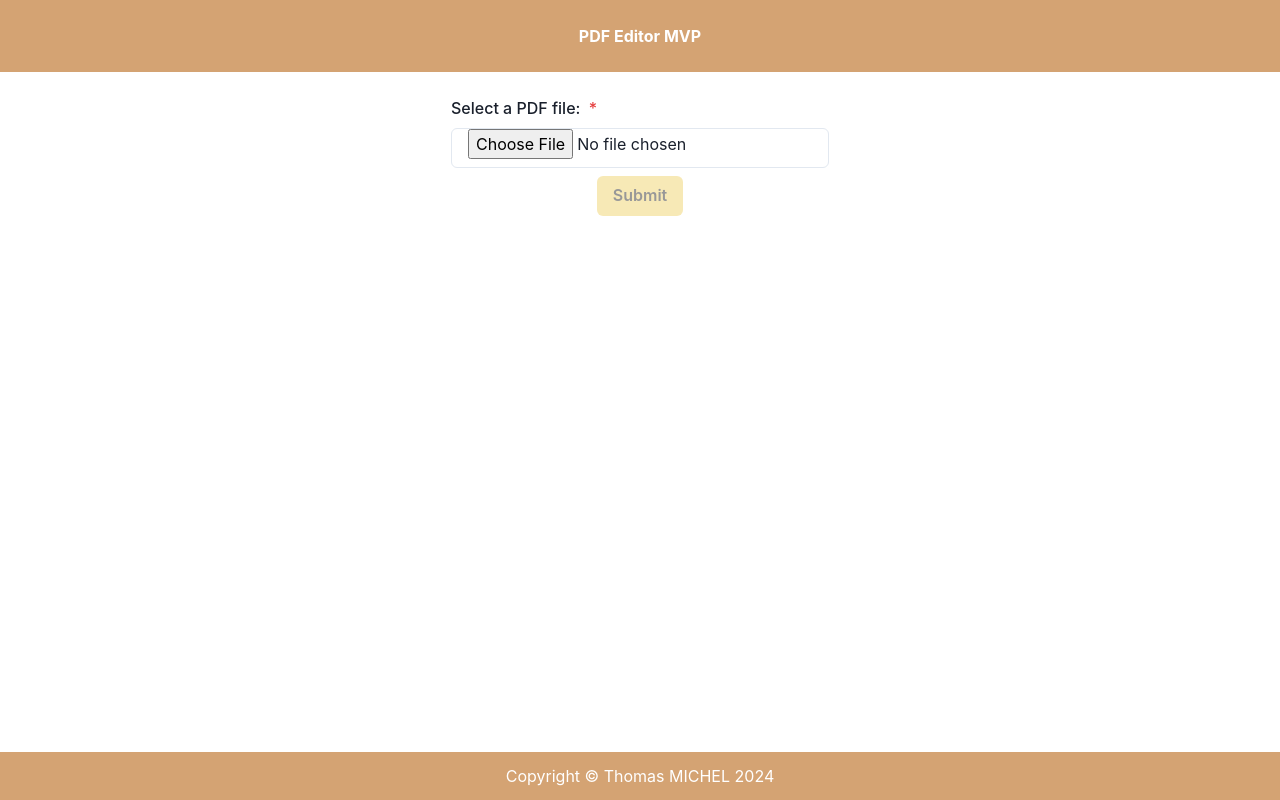
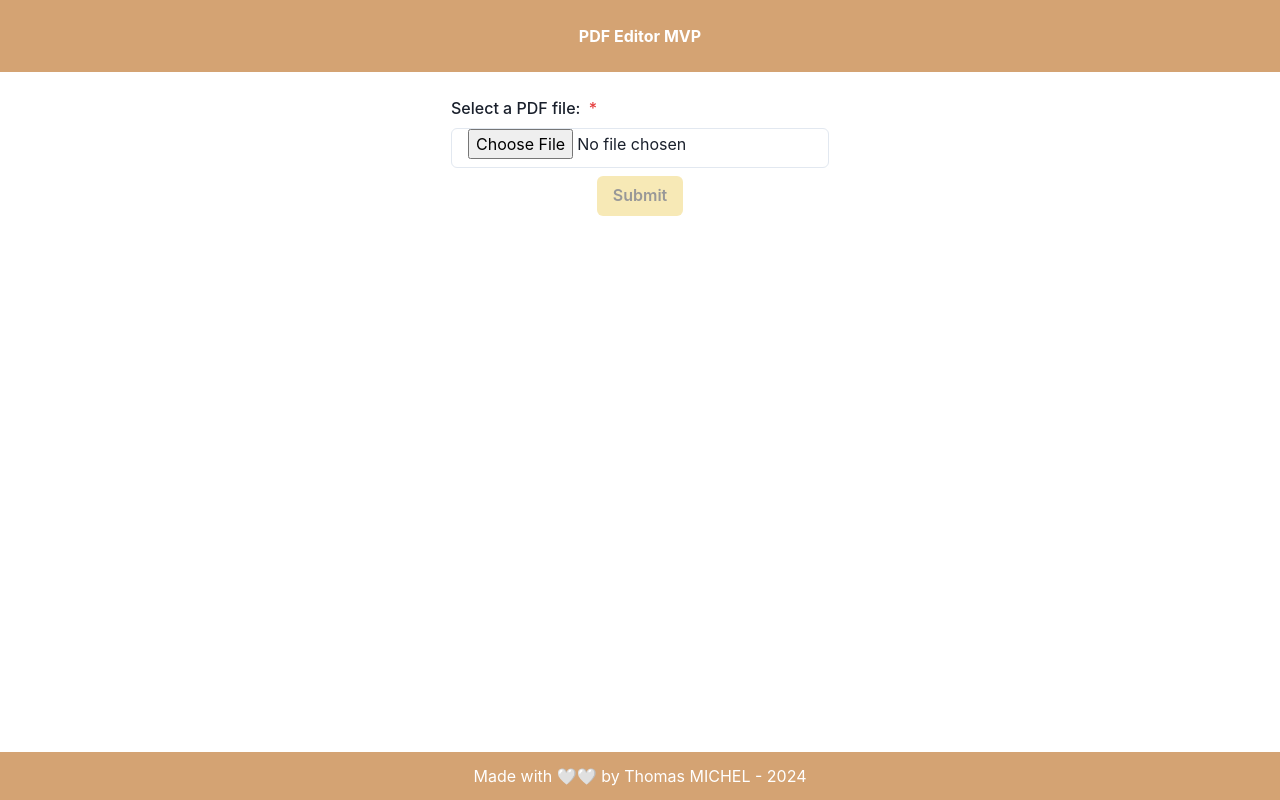
Before and after one commit to pr0m3th3usEx/challenges, a Next.js app in the folder test-beglaubigt/: page / in a window 1280 px wide. Built offline with nearby package versions, Linux system fonts and the light colour scheme; no server answers.

Commit message:
udpate footer

```diff
--- a/test-beglaubigt/app/page.tsx
+++ b/test-beglaubigt/app/page.tsx
@@ -169,7 +169,7 @@ export default function Home() {
         )}
       </VStack>
       <Stack w="full" alignItems="center" px="12px" py="12px" bg="#d4a373">
-        <Text color="white">Copyright © Thomas MICHEL 2024</Text>
+        <Text color="white">Made with 🤍🤍 by Thomas MICHEL - 2024</Text>
       </Stack>
     </VStack>
   );
```
